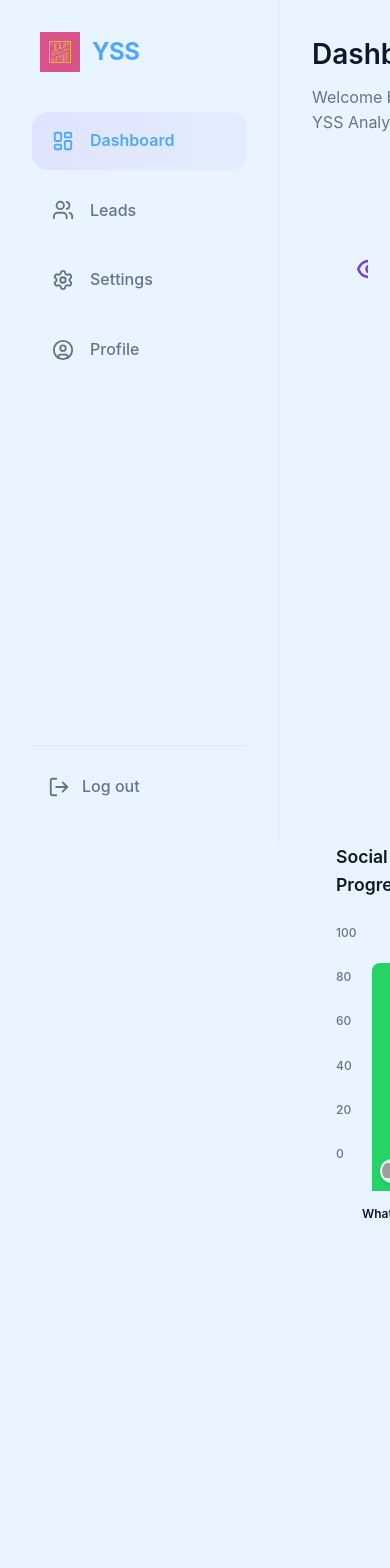
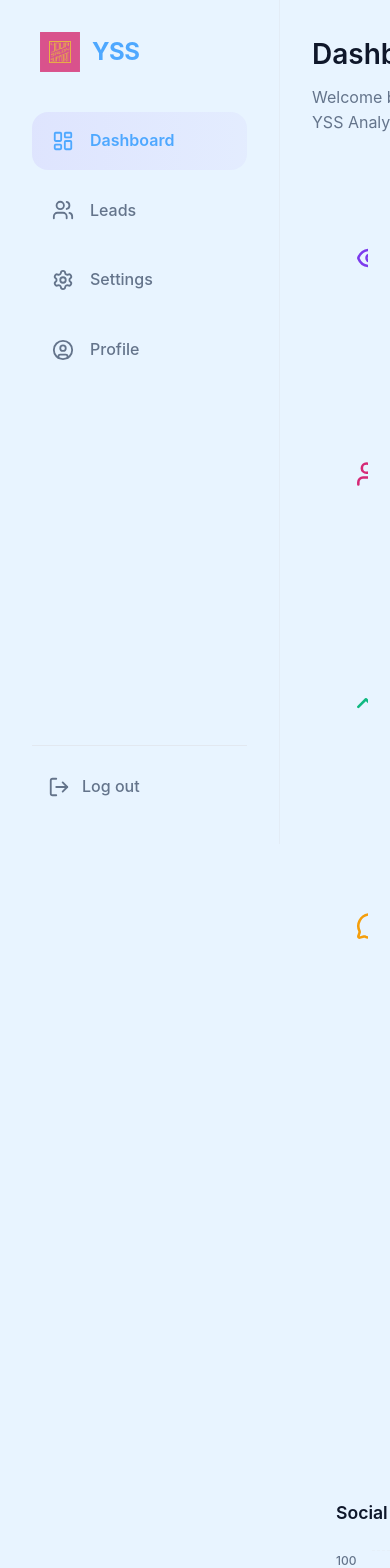
Before and after one commit to ABCD-Shubham/Dashboard-YSS, a React (Vite) app: page / in a window 390 px wide. Shown: the top 1568 px of the page. Before the commit the page ends 1287 px from the top, so only its background shows below. Built offline with nearby package versions, Linux system fonts and the light colour scheme; grey boxes are pictures that could not be loaded.

Commit message:
Implement responsive grid layout for dashboard to support dynamic sizing on laptop and PC screens

```diff
--- a/src/components/Dashboard.jsx
+++ b/src/components/Dashboard.jsx
@@ -369,7 +369,7 @@ const Dashboard = () => {
             </header>
 
             {/* Quick Stats Row */}
-            <div style={{ display: 'grid', gridTemplateColumns: 'repeat(4, 1fr)', gap: '1.5rem', marginBottom: '1.5rem' }}>
+            <div className="stats-grid">
                 <StatCard title="Total Views" value="124.5K" change="+12.5% from last month" icon={Eye} color="#7c3aed" />
                 <StatCard title="Total Followers" value="45.2K" change="+8.2% from last month" icon={Users} color="#d62976" />
                 <StatCard title="Engagement Rate" value="5.8%" change="+2.1% from last month" icon={TrendingUp} color="#10b981" />
@@ -381,7 +381,7 @@ const Dashboard = () => {
                 <Line options={lineChartOptions} data={socialGrowthData} />
             </div>
 
-            <div className="dashboard-grid" style={{ gridTemplateColumns: '1fr 1fr', gap: '1.5rem', marginTop: 0 }}>
+            <div className="dashboard-grid" style={{ marginTop: 0 }}>
                 {/* Social Media Progress Chart - Custom Implementation */}
                 <div className="card" style={{ padding: '1.5rem' }}>
                     <h3 style={{ fontSize: '1.1rem', marginBottom: '1.5rem', fontWeight: 600 }}>Social Media Progress</h3>
--- a/src/index.css
+++ b/src/index.css
@@ -241,12 +241,42 @@ h3 {
 }
 
 /* Dashboard Grid */
+/* Dashboard Grid */
 .dashboard-grid {
   display: grid;
-  grid-template-columns: 2fr 1fr;
-  /* 2/3 for charts, 1/3 for sidebar/leads */
+  grid-template-columns: 1fr 1fr;
   gap: 1.5rem;
   margin-top: 1.5rem;
+}
+
+.stats-grid {
+  display: grid;
+  grid-template-columns: repeat(4, 1fr);
+  gap: 1.5rem;
+  margin-bottom: 1.5rem;
+}
+
+/* Responsive Design */
+@media (max-width: 1400px) {
+  .stats-grid {
+    grid-template-columns: repeat(2, 1fr);
+  }
+}
+
+@media (max-width: 1024px) {
+  .dashboard-grid {
+    grid-template-columns: 1fr;
+  }
+
+  .stats-grid {
+    grid-template-columns: repeat(2, 1fr);
+  }
+}
+
+@media (max-width: 640px) {
+  .stats-grid {
+    grid-template-columns: 1fr;
+  }
 }
 
 .chart-container {
```
